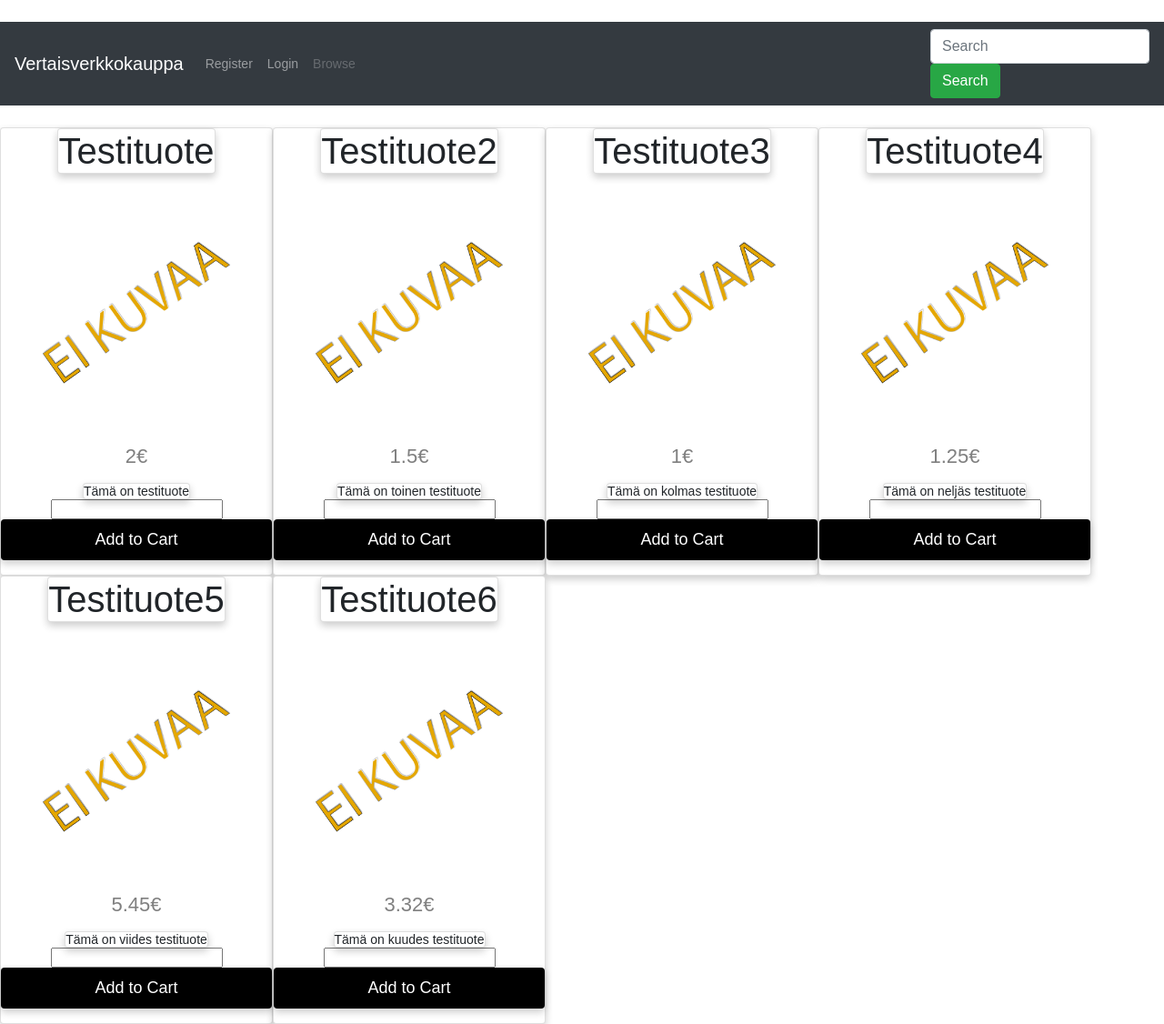
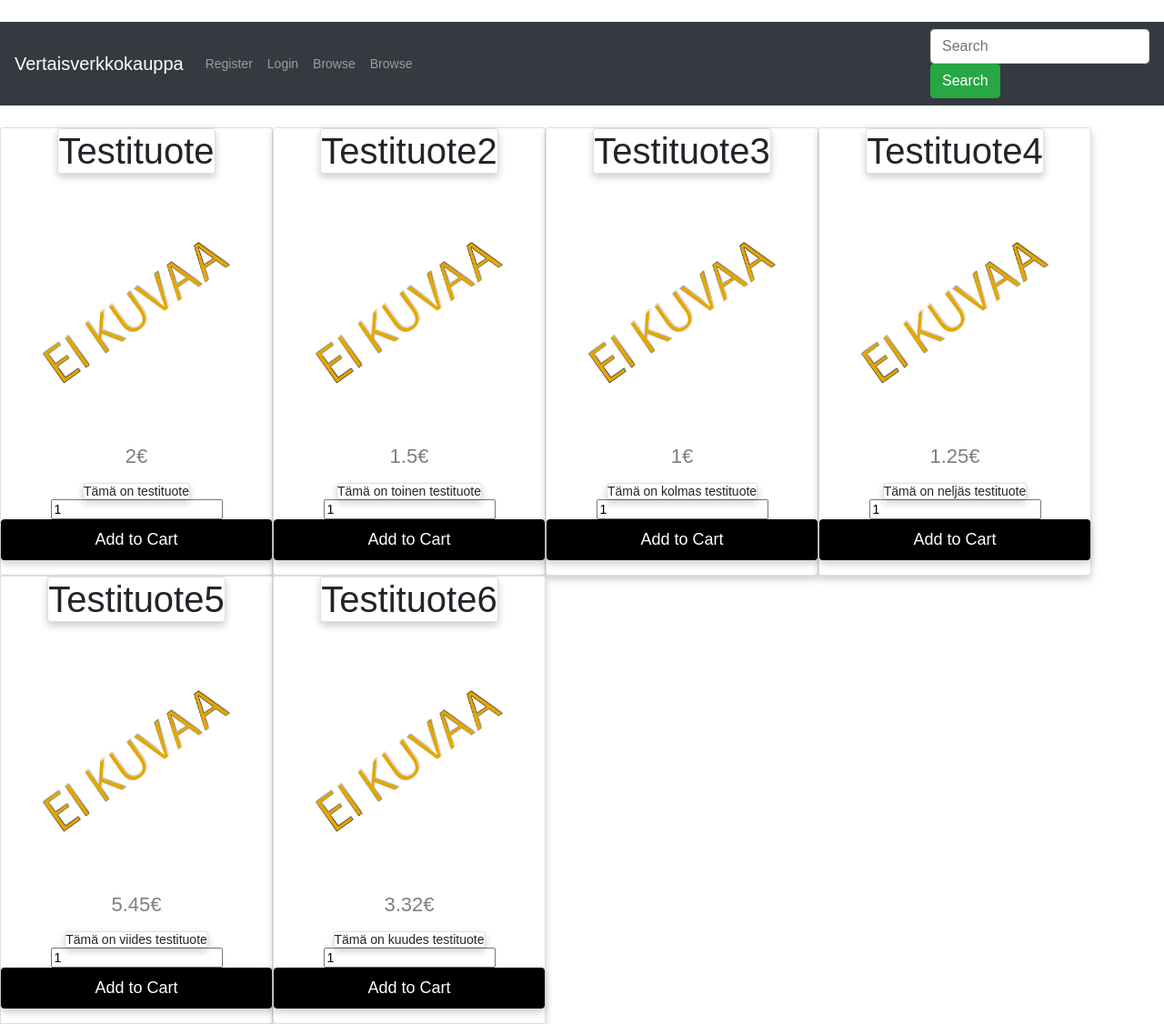
Before and after one commit to mikaele90/Vertaisverkkokauppa, a PHP site: page /browse.php in a window 1280 px wide. Shown: the whole page at 91% size. Run offline with PHP 8.4, Linux system fonts and the light colour scheme; data comes from the database, SQL or seed files in the repository.

Commit message:
so much shit

```diff
--- a/browse.php
+++ b/browse.php
@@ -107,7 +107,7 @@ mysqli_close($link);
                 '<img src="images/products/' + product.ImageLink + '.png" alt="Denim Jeans" style="width:100%">' +
                 '<p class="price">' + JSON.stringify(product.ItemPrice) + '€</p>' +
                 '<p class="card">' + product.ItemDescription + '</p>' +
-                '<input type=number id = "InputID" class = "inputClass" name="quantity" >' +
+                '<input type=number min = "1" id = "InputID" value = "1" onKeyDown="return false" class = "inputClass" name="quantity" >' +
                 '<p><button class="card" name="all"> Add to Cart</button></p>'
             productsDiv.appendChild(productNode);
         }
--- a/login.php
+++ b/login.php
@@ -64,7 +64,7 @@ if($_SERVER["REQUEST_METHOD"] == "POST"){
                             $_SESSION["username"] = $username;
 
                             // Redirect user to welcome page
-                            header("location: welcome.php");
+                            header("location: profile.php");
                         } else{
                             // Display an error message if password is not valid
                             $password_err = "The password you entered was not valid.";
--- a/nav-bar.php
+++ b/nav-bar.php
@@ -16,7 +16,10 @@
                 <a class="nav-link" href="login.php">Login</a>
             </li>
             <li class="nav-item">
-                <a class="nav-link disabled" href="javascript:void(0)">Browse</a>
+                <a class="nav-link" href="browse.php">Browse</a>
+            </li>
+            <li class="nav-item">
+                <a class="nav-link" href="browse.php">Browse</a>
             </li>
         </ul>
         <form action="search.php" method="post">
--- a/orderProcess.php
+++ b/orderProcess.php
@@ -12,9 +12,11 @@ if(!isset($_SESSION["loggedin"]) || $_SESSION["loggedin"] !== true){
 }
 
 $item_name = $_POST['title'];
-$item_quantity = $_POST['quantity'];
+$item_quantity_not_rdy = $_POST['quantity'];
 $user_id = $_SESSION["id"];
 $readyToExecNextQuery = false;
+
+
 
 
 require_once 'database.php';
```
